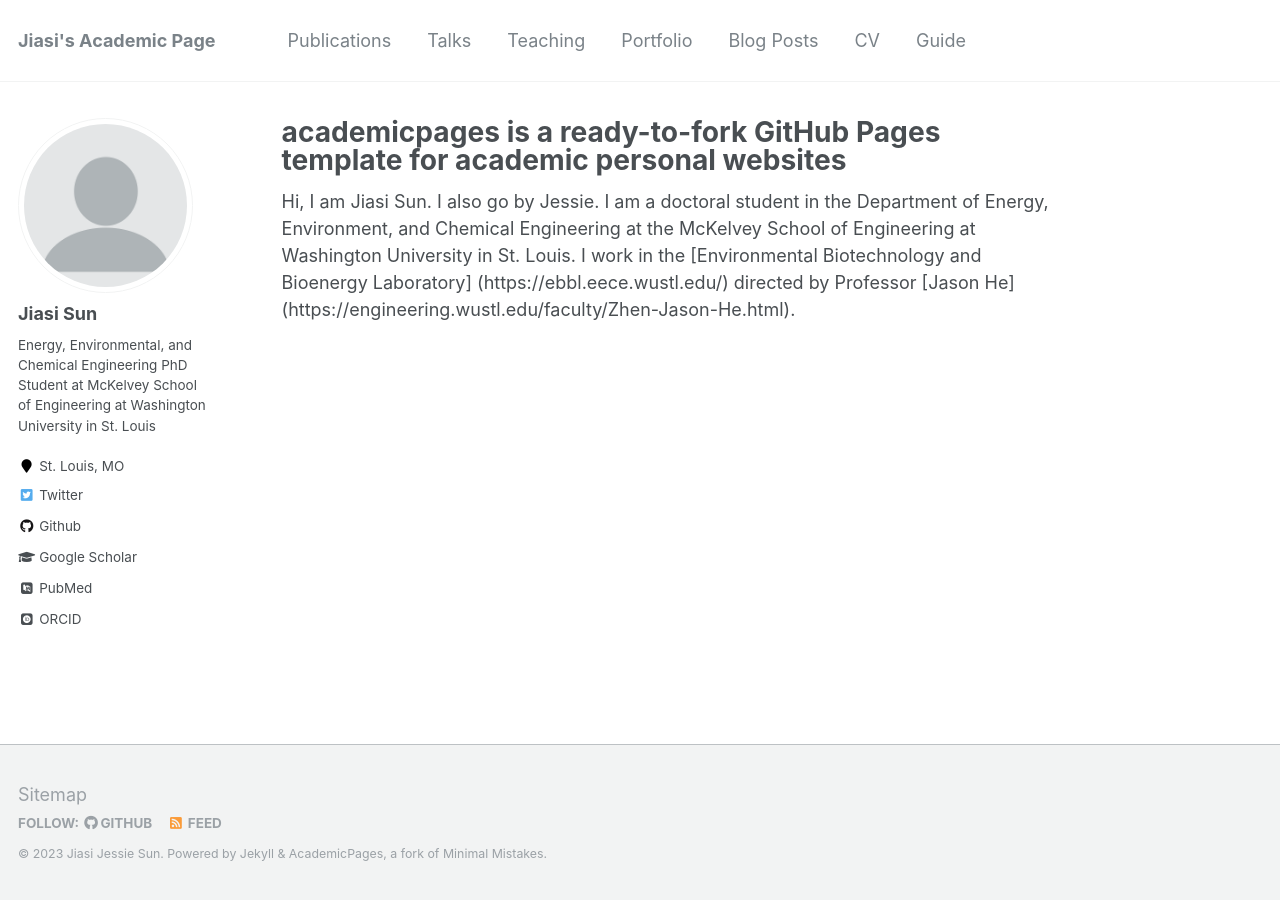
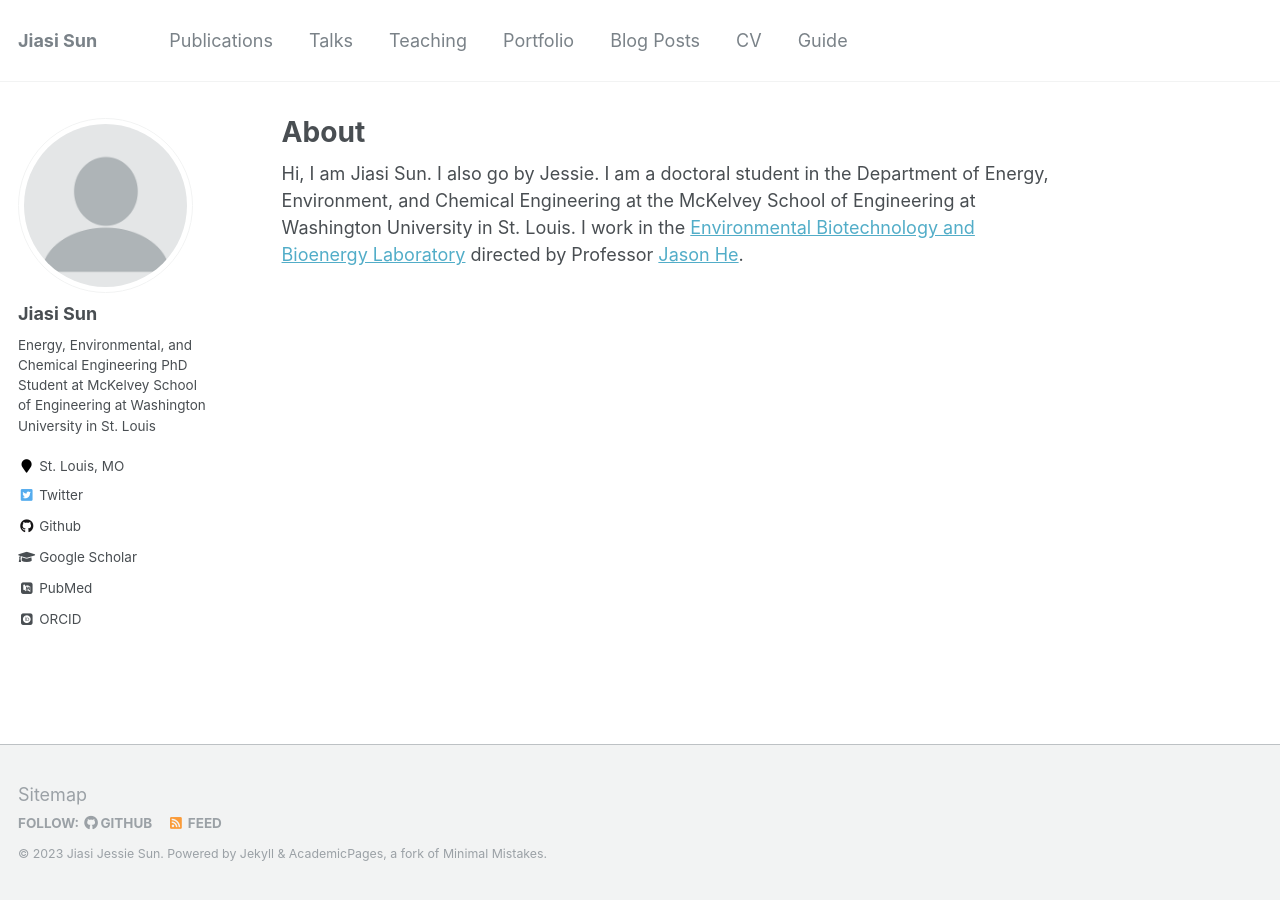
Before and after one commit to sunjiasi/sunjiasi.github.io, a Jekyll site: the page built from _pages/about.md, in a window 1280 px wide. Built offline with Jekyll 4.4.1, drawn with Linux system fonts in a browser that asks for light colours; some web fonts are replaced.

Commit message:
need content

```diff
--- a/_config.yml
+++ b/_config.yml
@@ -7,7 +7,7 @@
 
 # Site Settings
 locale                   : "en-US"
-title                    : "Jiasi's Academic Page"
+title                    : "Jiasi Sun"
 title_separator          : "-"
 name                     : &name "Jiasi Jessie Sun"
 description              : &description "Jiasi's Academic Page"
--- a/_pages/about.md
+++ b/_pages/about.md
@@ -1,11 +1,11 @@
 ---
 permalink: /
-title: "academicpages is a ready-to-fork GitHub Pages template for academic personal websites"
-excerpt: "About me"
+title: "About"
+excerpt: "About Jiasi Sun"
 author_profile: true
 redirect_from:
   - /about/
   - /about.html
 ---
 
-Hi, I am Jiasi Sun. I also go by Jessie. I am a doctoral student in the Department of Energy, Environment, and Chemical Engineering at the McKelvey School of Engineering at Washington University in St. Louis. I work in the [Environmental Biotechnology and Bioenergy Laboratory] (https://ebbl.eece.wustl.edu/) directed by Professor [Jason He] (https://engineering.wustl.edu/faculty/Zhen-Jason-He.html).
+Hi, I am Jiasi Sun. I also go by Jessie. I am a doctoral student in the Department of Energy, Environment, and Chemical Engineering at the McKelvey School of Engineering at Washington University in St. Louis. I work in the [Environmental Biotechnology and Bioenergy Laboratory](https://ebbl.eece.wustl.edu/) directed by Professor [Jason He](https://engineering.wustl.edu/faculty/Zhen-Jason-He.html).
```
